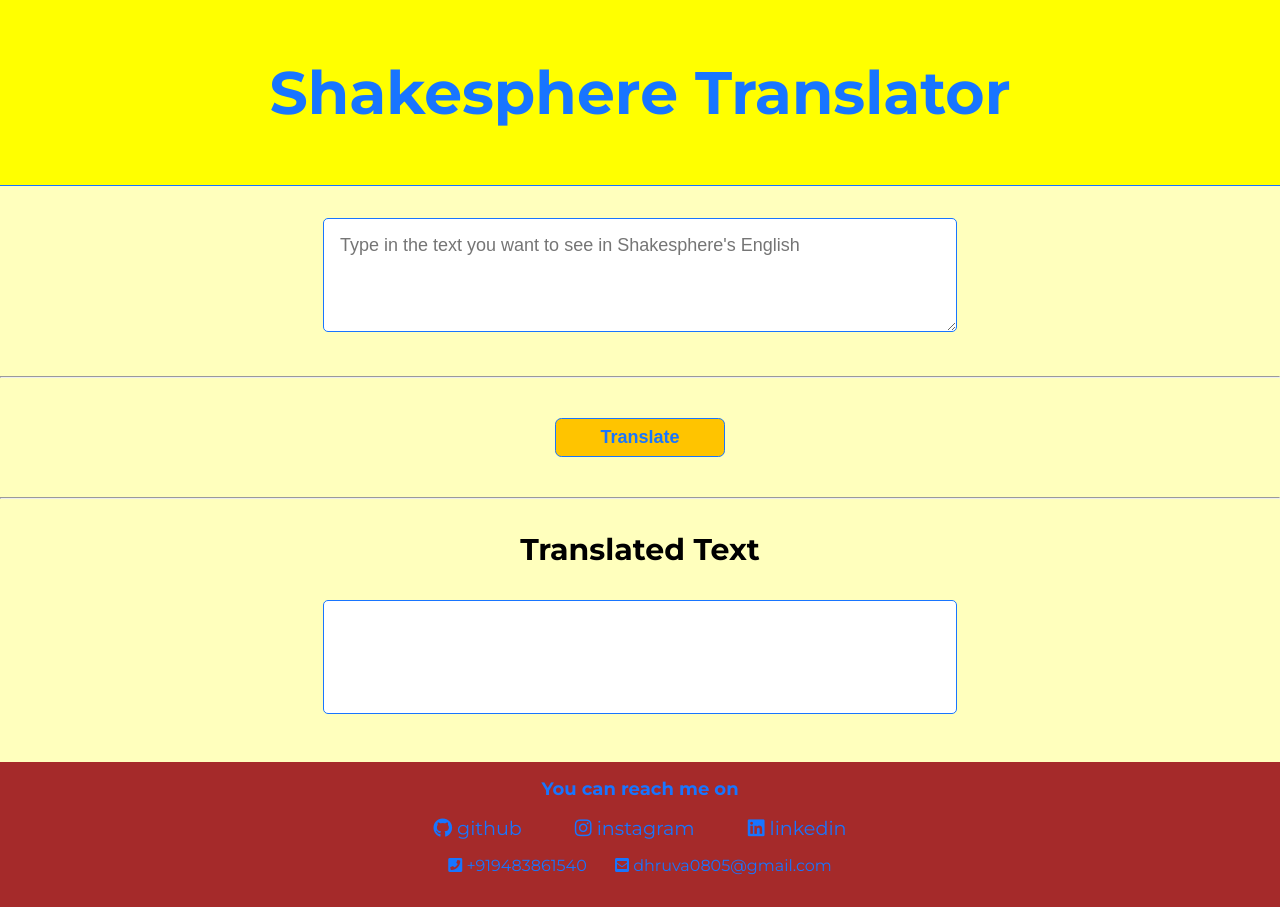
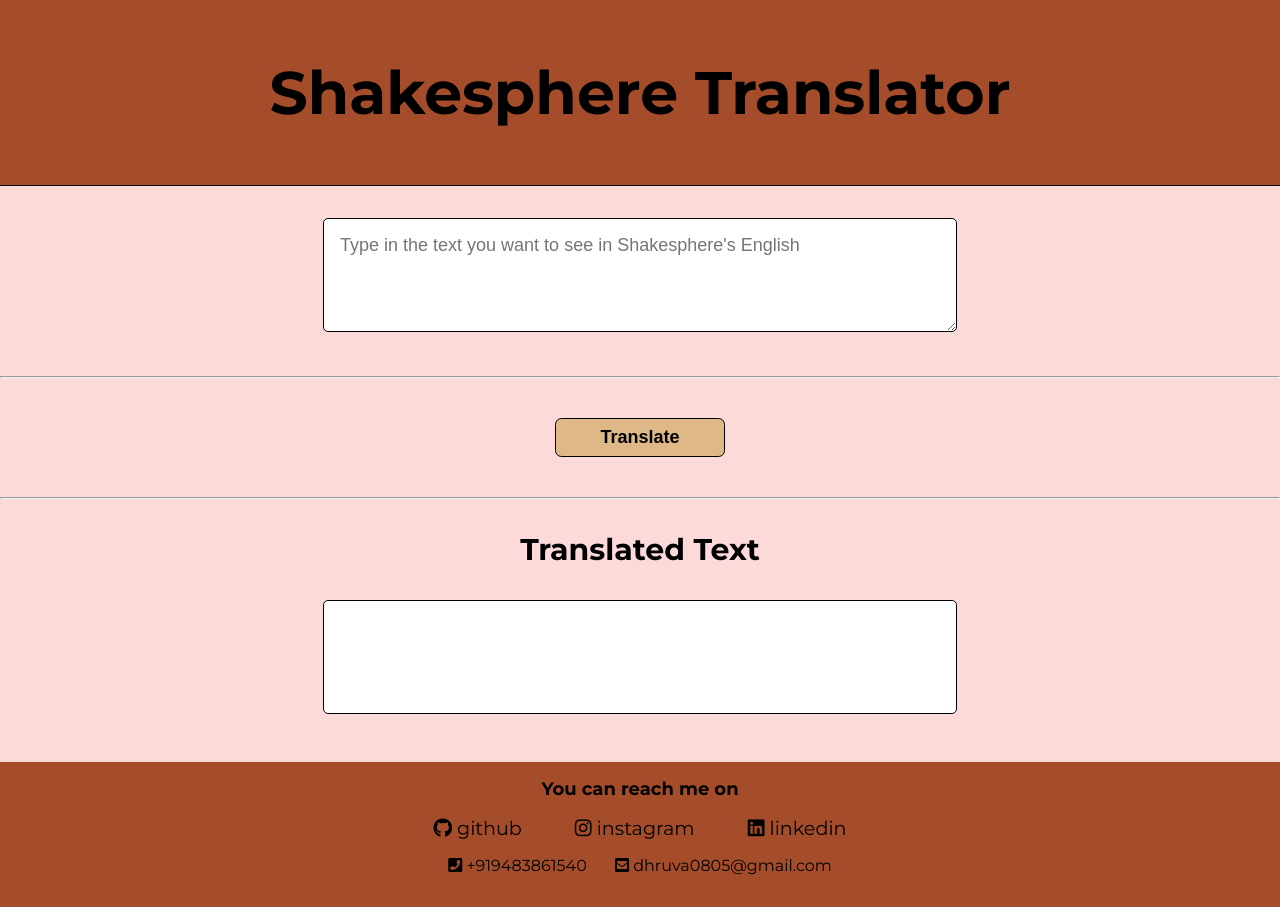
Before and after one commit to Dhruvakgowda/Shakesphere-translator, a plain HTML site: page index.html in a window 1280 px wide. Drawn offline with Linux system fonts and the light colour scheme.

Commit message:
fixed css

```diff
--- a/style.css
+++ b/style.css
@@ -1,9 +1,9 @@
 @import url('https://fonts.googleapis.com/css2?family=Montserrat:wght@400;700&display=swap');
 
 :root {
-    --primary-color: brown;
+    --primary-color: rgb(165, 77, 42);
     --off-green: #e9fce6e0;
-    --blue: rgb(24, 117, 255);
+    --blue: black;
 }
 body {
     font-family: 'Montserrat', sans-serif;
@@ -11,7 +11,7 @@ body {
     font-size: 16px;
     margin: auto;
     text-align: center;
-    background-color: rgba(255, 255, 0, 0.26);
+    background-color: rgba(248, 140, 140, 0.315);
 }
 
 
@@ -21,7 +21,7 @@ body {
     height: 10vh;
     width: 80%;
     font-family: Arial, Helvetica, sans-serif;
-    border: 1px solid rgb(24, 117, 255);
+    border: 1px solid var(--blue);
     border-radius: 5px;
     margin: 2rem;
     font-size: 18px;
@@ -40,7 +40,7 @@ section {
     display: flex;
     justify-content: center;
     max-width: 600px;
-    border: 1px solid rgb(24, 117, 255);
+    border: 1px solid var(--blue);
     background-color: white;
     font-size: 20px;
 }
@@ -56,19 +56,19 @@ section {
     font-size: 18px;
     padding: 0.5rem 1rem;
     text-decoration: none;
-    background-color: var(--primary-color); background-color: rgb(255, 196, 0);
+    background-color:burlywood;
     border-radius: 0.4rem;
-    color: rgb(24, 117, 255);
+    color: var(--blue);
     max-width: 180px;
     min-width: 170px;
-    border: 0.1px solid rgb(24, 117, 255);
+    border: 0.1px solid var(--blue);
     margin: 2rem 1rem 2rem 1rem;
 }
 
 #btn-input:hover {
-    color: rgb(24, 117, 255);
+    color: var(--blue);
     background-color: var(--primary-color);
-    border: 0.1px solid rgb(24, 117, 255);
+    border: 0.1px solid var(--blue);
 }
 
 .footer {
@@ -140,11 +140,11 @@ section {
 }
 
 header {
-    background-color: yellow;
+    background-color: var(--primary-color);
     padding: 1rem;
     font-weight: bolder;
     font-size: 30px;
-    color: rgb(24, 117, 255);
+    color: var(--blue);
     text-align: center;
-    border-bottom: 1px solid rgb(24, 117, 255);;
+    border-bottom: 1px solid var(--blue);
 }
```
